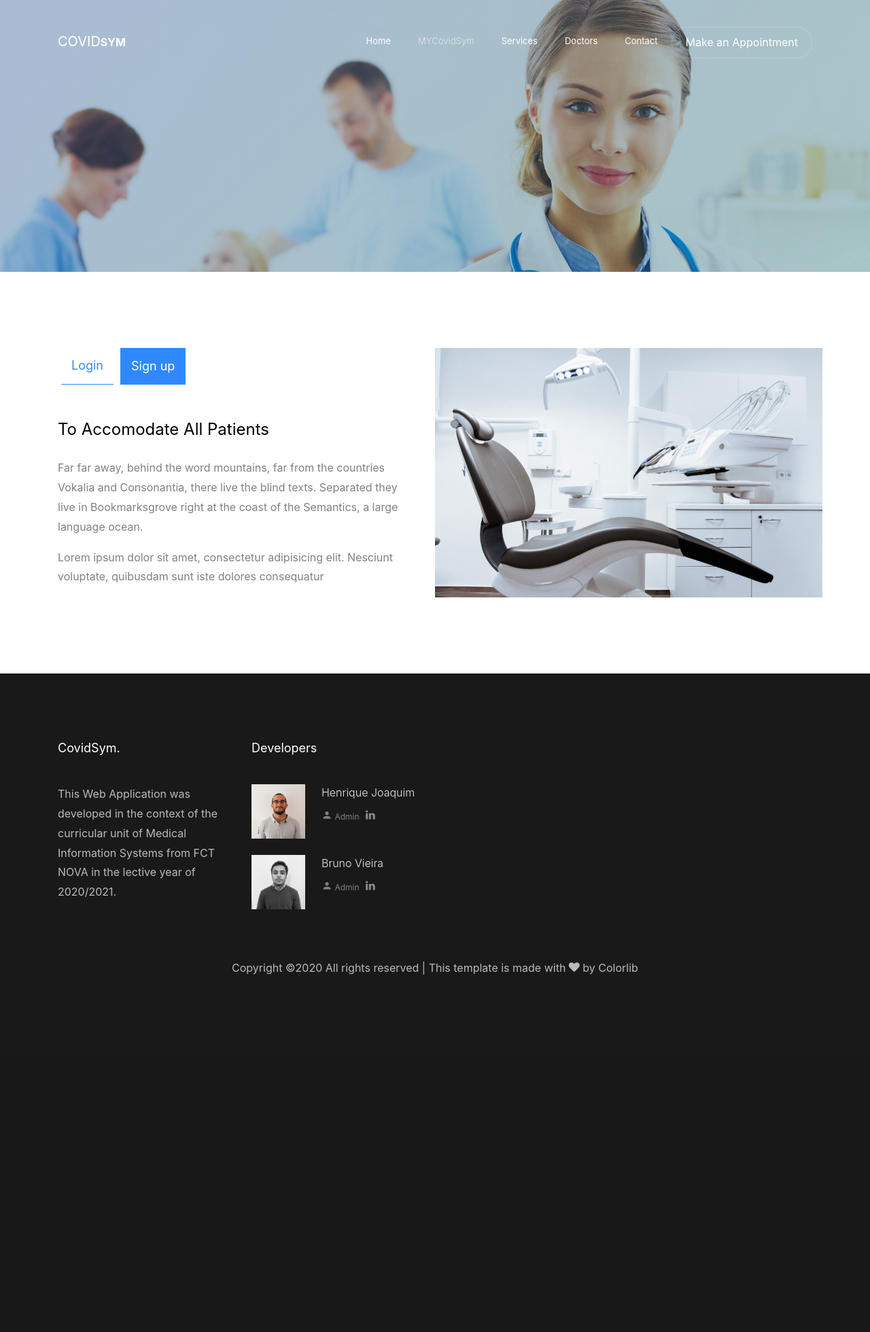
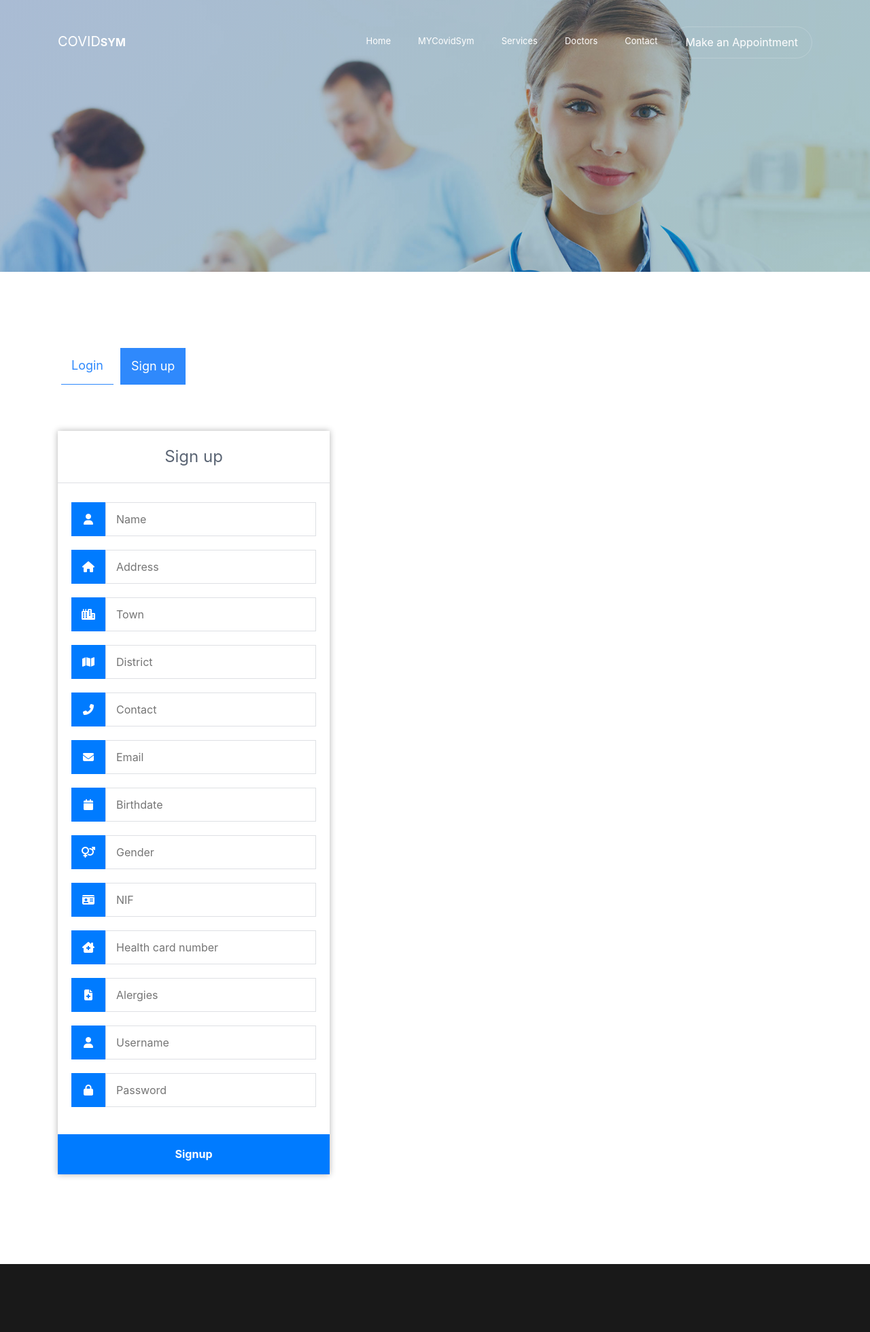
Before and after one commit to hjoaquim/covidsym, a PHP site: page /mycovid.php in a window 1280 px wide, after a click on "Sign up". Shown: the top 1960 px of the page at 68% size. Before the commit the page ends 1434 px from the top, so only its background shows below. Run offline with PHP 8.4, Linux system fonts and the light colour scheme; some libraries are stand-ins or nearby versions; some web fonts are replaced.

Commit message:
sign up front end almost done
Mudar os input type dos campos: contacto, email, birthday de text para tel, email e date, respetivamente (e tratar do css - está a ficar tudo desformatado).

As classes referentes a isso estão na diretoria css/css_login.css.

Em vez de estar sempre a dar scroll, fazer varias colunas naquela "tabela".

```diff
--- a/authenticate.php
+++ b/authenticate.php
@@ -13,10 +13,9 @@ $DATABASE_NAME = 'sim';
 // Try and connect using the info above.
 $con = mysqli_connect($DATABASE_HOST, $DATABASE_USER, $DATABASE_PASS, $DATABASE_NAME) or die('Failed to connect to MySQL: ' . mysqli_error($connect));
 
-
 if ( !isset($_POST['username'], $_POST['password']) ) {
 	// Could not get the data that should have been sent.
-	echo "<script type='text/javascript'>alert('$message_fail');</script>";
+	//echo "<script type='text/javascript'>alert('$message_fail');</script>";
 	header("Location: core.php");
 	exit();
 }
@@ -50,5 +49,4 @@ if (mysqli_num_rows($result) > 0) {
 header("Location: mycovid.php");
 exit();
 
-
 ?>
--- a/css/css_login.css
+++ b/css/css_login.css
@@ -35,17 +35,18 @@
     background-color: #007bff;
     color: #ffffff;
 }
-.login form input[type="password"], .login form input[type="text"] {
+.login form input[type="password"], .login form input[type="text"]{
     width: 310px;
     height: 50px;
     border: 1px solid #dee0e4;
     margin-bottom: 20px;
     padding: 0 15px;
 }
+
 .login form input[type="submit"] {
     width: 100%;
     padding: 15px;
-   margin-top: 20px;
+    margin-top: 20px;
     background-color: #007bff;
     border: 0;
     cursor: pointer;
--- a/header.php
+++ b/header.php
@@ -47,7 +47,7 @@
 	      <div class="collapse navbar-collapse" id="ftco-nav">
 	        <ul class="navbar-nav ml-auto">
 	          <li class="nav-item"><a href="index.php" class="nav-link">Home</a></li>
-	          <li class="nav-item active"><a href="mycovid.php" class="nav-link">MYCovidSym</a></li>
+            <li class="nav-item"><a href="mycovid.php" class="nav-link">MYCovidSym</a></li>
 	          <li class="nav-item"><a href="services.php" class="nav-link">Services</a></li>
 	          <li class="nav-item"><a href="doctors.php" class="nav-link">Doctors</a></li>
 
--- a/login.php
+++ b/login.php
@@ -1,19 +1,14 @@
-<div class="col-md-6 ftco-animate img about-image order-md-last" style="background-image: url(images/about.jpg);"></div>
-
+<!--<div class="col-md-6 ftco-animate img about-image order-md-last" style="background-image: url(images/about.jpg);"></div>-->
 <div class="col-md-6 ftco-animate pr-md-5 order-md-first">
 	<div class="row">
 		<div class="col-md-12 nav-link-wrap mb-5">
 			<div class="nav ftco-animate nav-pills" id="v-pills-tab" role="tablist" aria-orientation="vertical">
   			<a class="nav-link active" id="login-tab" data-toggle="pill" href="#login" role="tab" aria-controls="login" aria-selected="true">Login</a>
-
 				<a class="nav-link" id="signup-tab" data-toggle="pill" href="#signup" role="tab" aria-controls="signup" aria-selected="false">Sign up</a>
-
       </div>
     </div>
     <div class="col-md-12 d-flex align-items-center">
-
       <div class="tab-content ftco-animate" id="v-pills-tabContent">
-
       	<div class="tab-pane fade show active" id="login" role="tabpanel" aria-labelledby="login-tab">
         	<!-- <h2 class="mb-4">Login</h2> -->
         	<!-- LOGIN Form -->
@@ -34,16 +29,79 @@
           	</div>
         	</p>
       	</div>
-
 				<div class="tab-pane fade" id="signup" role="tabpanel" aria-labelledby="signup-tab">
-                              <div>
+        	<!--<div>
           	<h2 class="mb-4">To Accomodate All Patients</h2>
         		<p>Far far away, behind the word mountains, far from the countries Vokalia and Consonantia, there live the blind texts. Separated they live in Bookmarksgrove right at the coast of the Semantics, a large language ocean.</p>
           	<p>Lorem ipsum dolor sit amet, consectetur adipisicing elit. Nesciunt voluptate, quibusdam sunt iste dolores consequatur</p>
+        	</div>-->
+					<p>
+          	<div class="login">
+            	<h1>Sign up</h1>
+              <form action="authenticate.php" method="post">
+	              <label for="name">
+	            		<i class="fas fa-user" style="color:white"></i>
+	              </label>
+	              <input type="text" name="name" placeholder="Name" id="name" required>
+	              <label for="address">
+	                <i class="fas fa-home"></i>
+	              </label>
+	            	<input type="text" name="address" placeholder="Address" id="address" required>
+								<label for="town">
+	            		<i class="fas fa-city" style="color:white"></i>
+	              </label>
+	              <input type="text" name="town" placeholder="Town" id="town" required>
+								<label for="district">
+	            		<i class="fas fa-map" style="color:white"></i>
+	              </label>
+	              <input type="text" name="district" placeholder="District" id="district" required>
+								<label for="contact">
+									<i class="fas fa-phone-alt"></i>
+								</label>
+								<input type="text" name="contact" placeholder="Contact" pattern="[0-9]{9}" id="contact" required>
+								<label for="email">
+									<i class="fas fa-envelope"></i>
+								</label>
+								<input type="text" name="email" placeholder="Email" id="email" required>
+								<label for="birthdate">
+									<i class="fas fa-calendar"></i>
+								</label>
+								<input type="text" name="birthdate" placeholder="Birthdate" id="birthdate" required>
+								<label for="gender">
+									<i class="fas fa-venus-mars"></i>
+								</label>
+								<!--<select name="gender" id="gender">
+  								<option value="male">Male</option>
+  								<option value="female">Female</option>
+  								<option value="undefined">Other</option>
+								</select>-->
+								<input type="text" name="gender" placeholder="Gender" id="gender" required>
+								<label for="nif">
+									<i class="fas fa-id-card"></i>
+								</label>
+								<input type="text" name="nif" placeholder="NIF" id="nif" required>
+								<label for="health-card-number">
+									<i class="fas fa-clinic-medical"></i>
+								</label>
+								<input type="text" name="health-card-number" placeholder="Health card number" id="health-card-number" required>
+								<label for="alergies">
+									<i class="fas fa-file-medical"></i>
+								</label>
+								<input type="text" name="alergies" placeholder="Alergies" id="alergies" required>
+								<label for="username">
+									<i class="fas fa-user"></i>
+								</label>
+								<input type="text" name="username" placeholder="Username" id="username" required>
+								<label for="password">
+									<i class="fas fa-lock"></i>
+								</label>
+								<input type="password" name="password" placeholder="Password" id="password" required>
+								<input type="submit" value="Signup">
+          		</form>
           	</div>
-                            </div>
-
+        	</p>
     		</div>
       </div>
     </div>
 	</div>
+</div>
--- a/profile.php
+++ b/profile.php
@@ -24,7 +24,6 @@ if (mysqli_num_rows($result) > 0) {
 }
 
 ?>
-
 
 <!DOCTYPE html>
 <html>
```
Also changed, not shown: css/style.css, index.php (line endings or trailing spaces), mycovid.php (line endings or trailing spaces). Lines whose indentation alone changed are shown as unchanged.
